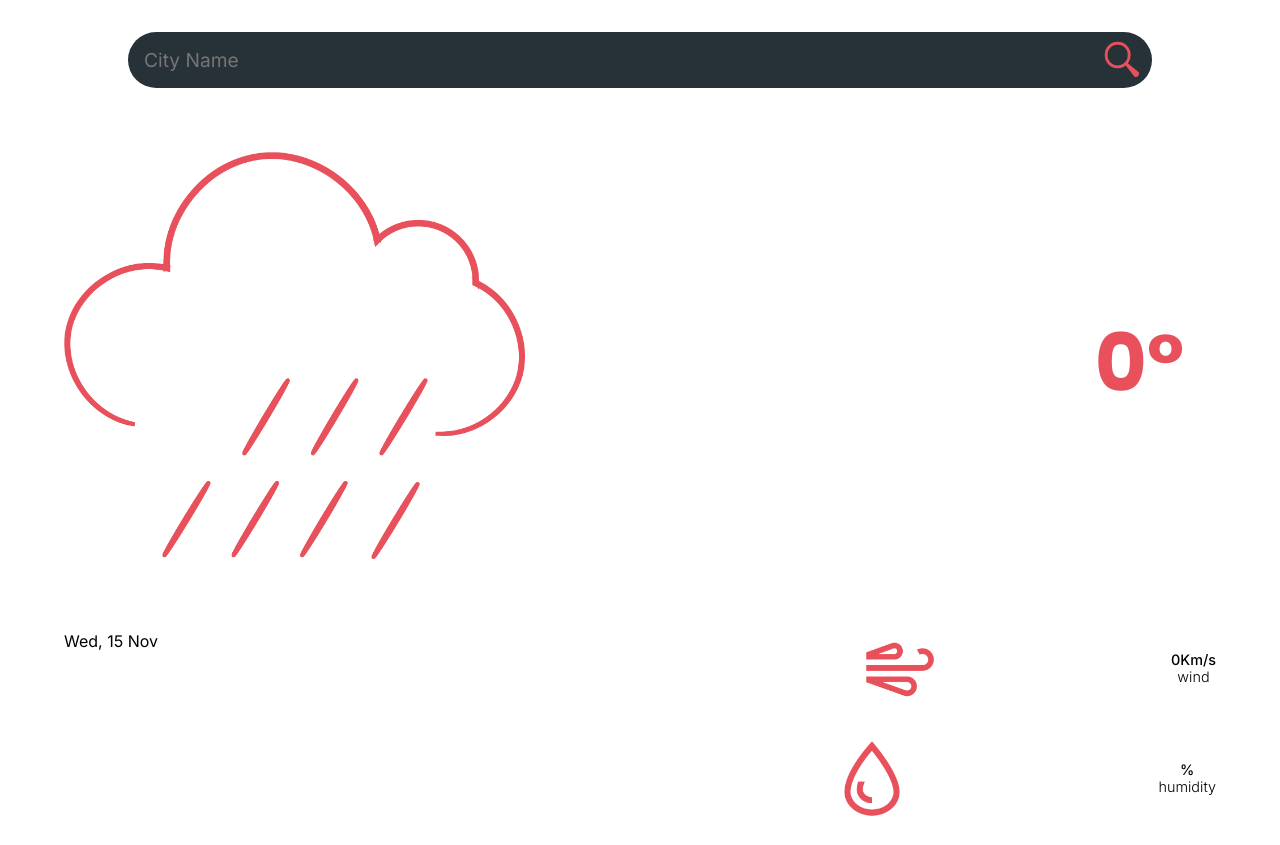
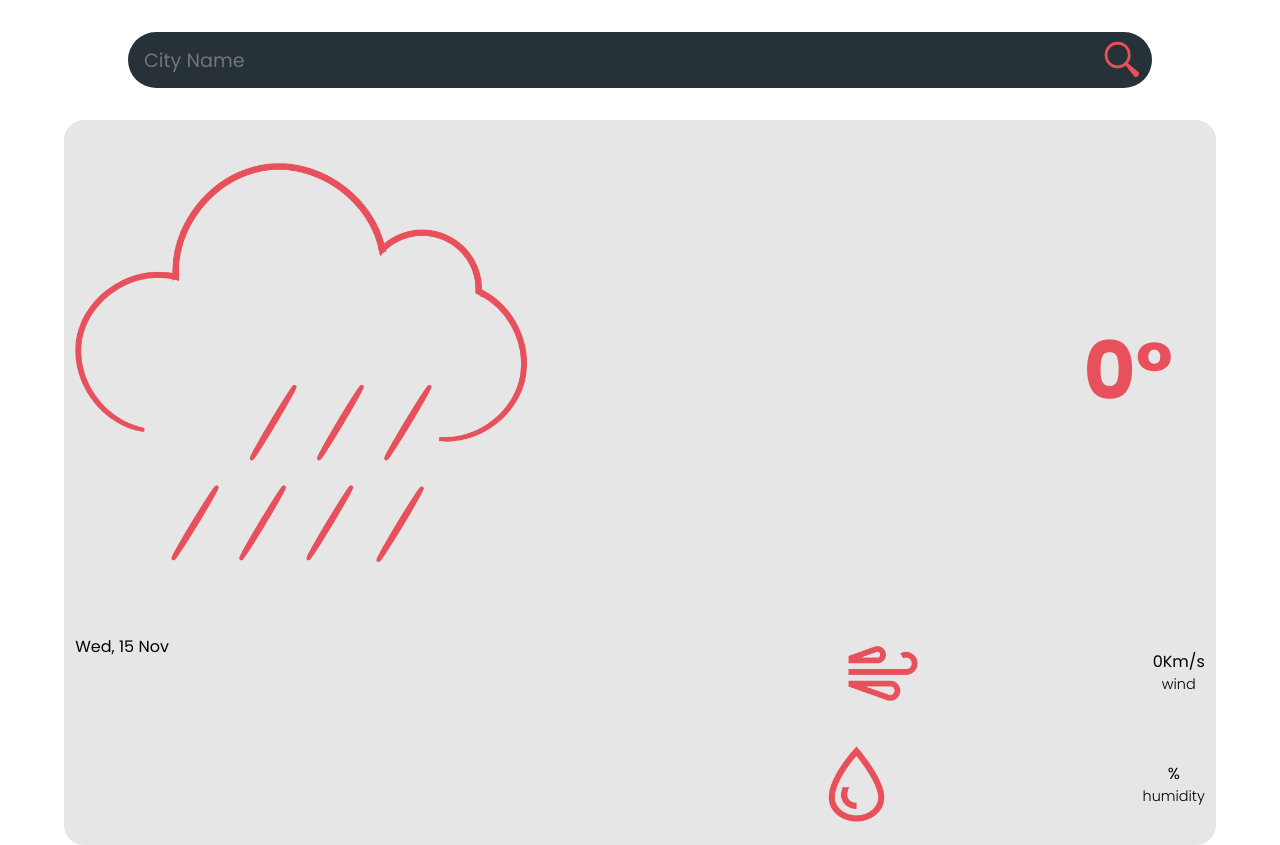
Before and after one commit to MohammadSoleimanikia/weather-app, a React (Create React App) app: page / in a window 1280 px wide. Built offline with nearby package versions, Linux system fonts and the light colour scheme; no server answers.

Commit message:
add background and standardize fonts

```diff
--- a/src/App.css
+++ b/src/App.css
@@ -2,7 +2,7 @@
 *{box-sizing: border-box;
   padding: 0;
   margin: 0;
-  font-family: 'Inter', sans-serif;
+  font-family: 'Poppins', sans-serif;
   }
 
   #root,.App,html{
@@ -52,7 +52,9 @@ background-color: #263238;
   flex-direction: column;
   width:90%;
   margin: 0 auto;
-
+  background-color: rgba(0, 0, 0, 0.099);
+  border-radius: 20px;
+  padding: 0.7rem 0.7rem;
 }
 .first-section{
   display: flex;
@@ -78,13 +80,11 @@ background-color: #263238;
 .condition-temper>h1
 {
   color:#E8505B;
-  font-family: 'Poppins', sans-serif;
   font-size: 5rem;
 }
 .condition-temper>h2
 {
   margin-top: -1rem;
-  font-family: 'Poppins', sans-serif;
   font-size: 1.5rem;
   font-weight: 400;
 
@@ -99,7 +99,6 @@ background-color: #263238;
 
 .city-name
 {
-  font-family: 'Poppins', sans-serif;
   font-size: 1.5rem;
   font-weight: 400;
 }
@@ -132,8 +131,8 @@ width: 25%;
   font-size: 0.9rem;
 }
 .wind-data>h3,.humidity-data>h3{
-  font-weight: 450;
-  font-size: 0.9rem;
+  font-size: 1rem;
+  font-weight: 400;
 }
 .details
 {
```
